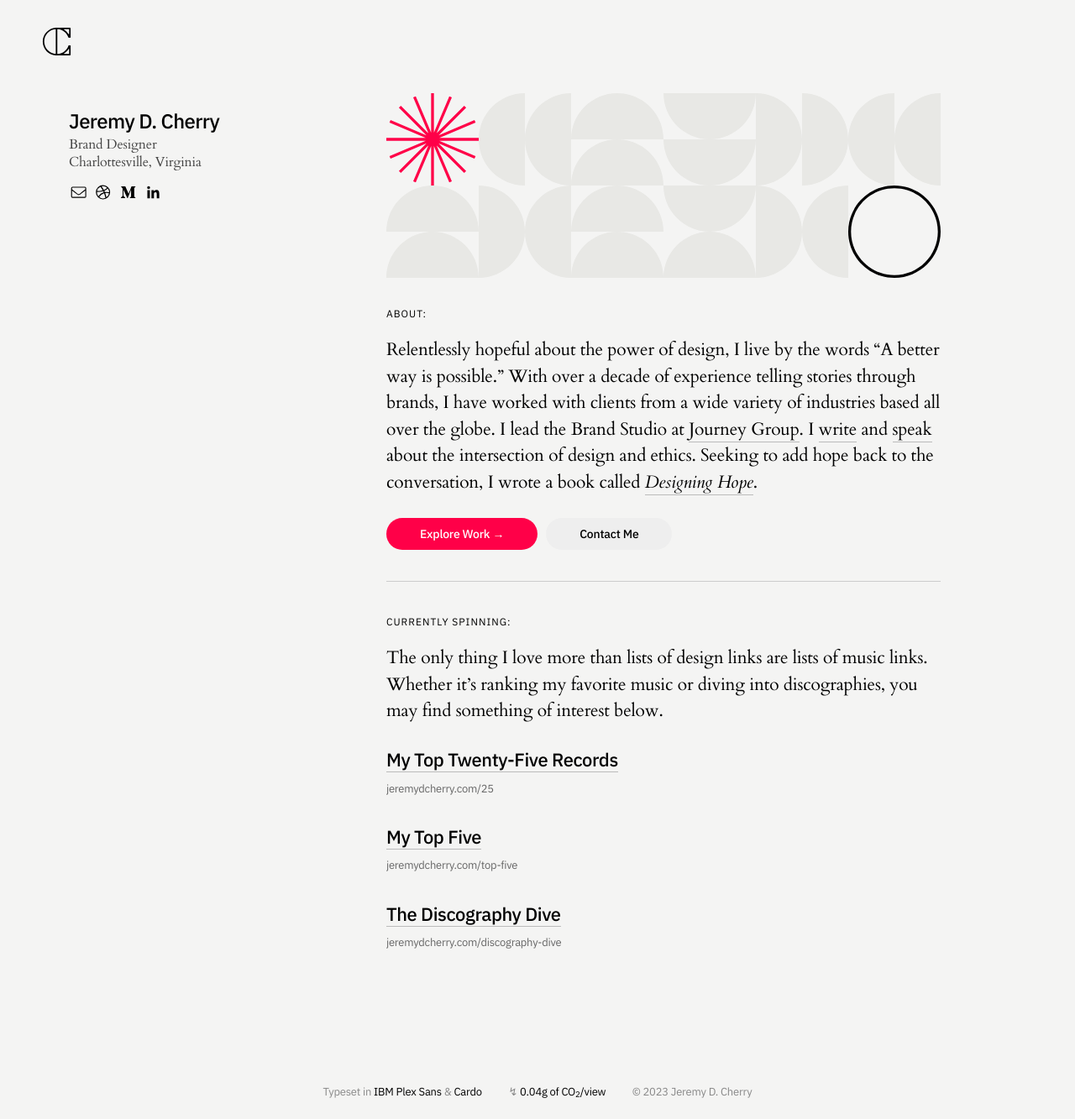
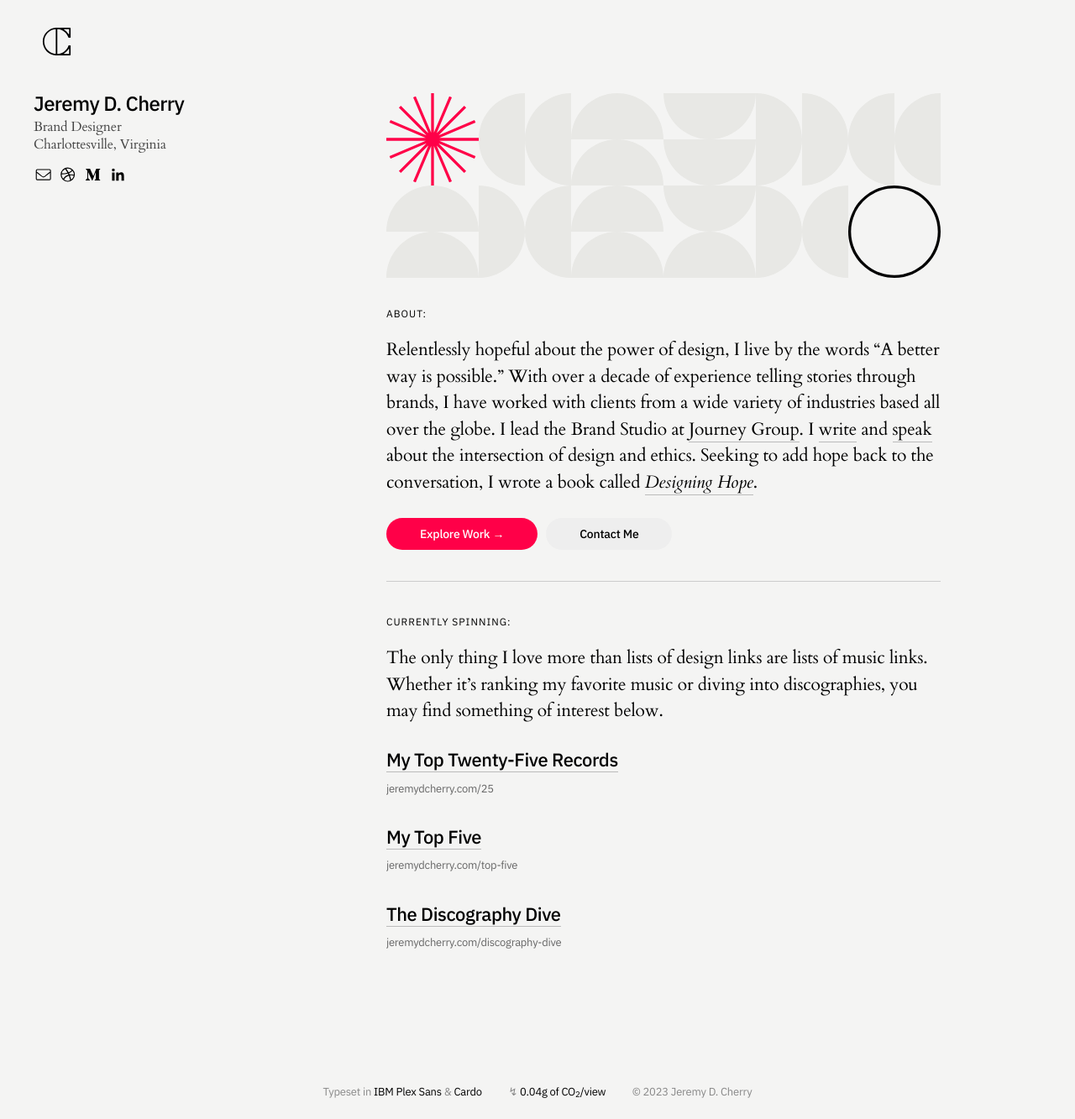
Before and after one commit to jeremydcherry/jeremydcherry.github.io, a Jekyll site: the page built from index.md, in a window 1280 px wide. Shown: the whole page at 84% size. Built offline with Jekyll 4.4.1, drawn with Linux system fonts in a browser that asks for light colours.

Commit message:
profile fix

```diff
--- a/_sass/main.scss
+++ b/_sass/main.scss
@@ -161,9 +161,8 @@ a.profile-home:hover{
 .profile{
   margin: 0 auto;
   color: #000;
-  padding: 2em 2em 1.5em;
+  padding: 1em 0;
   text-align: left;
-  max-width: 300px;
   -webkit-font-smoothing: antialiased;
   -moz-osx-font-smoothing: grayscale;
 }
```
